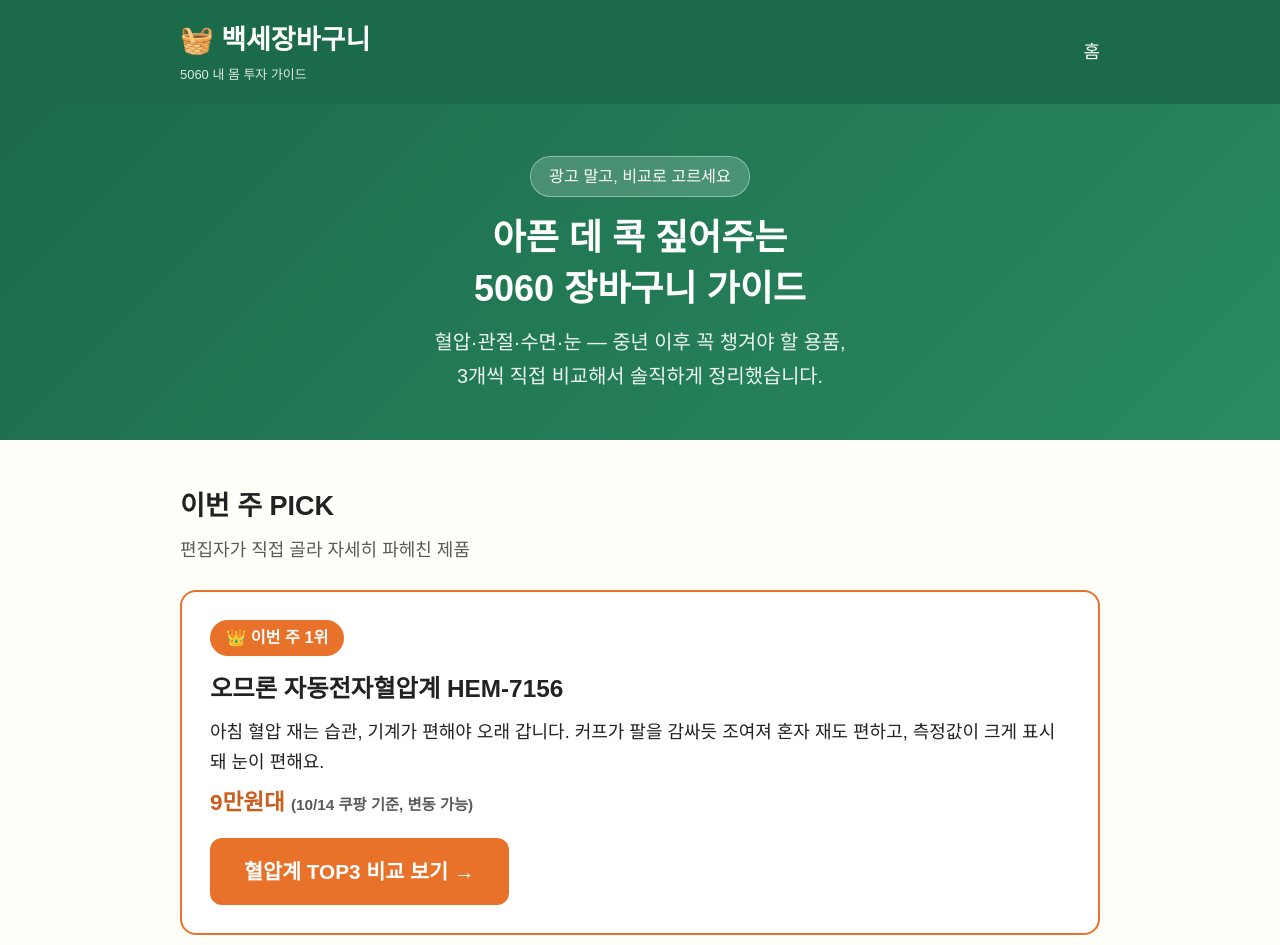
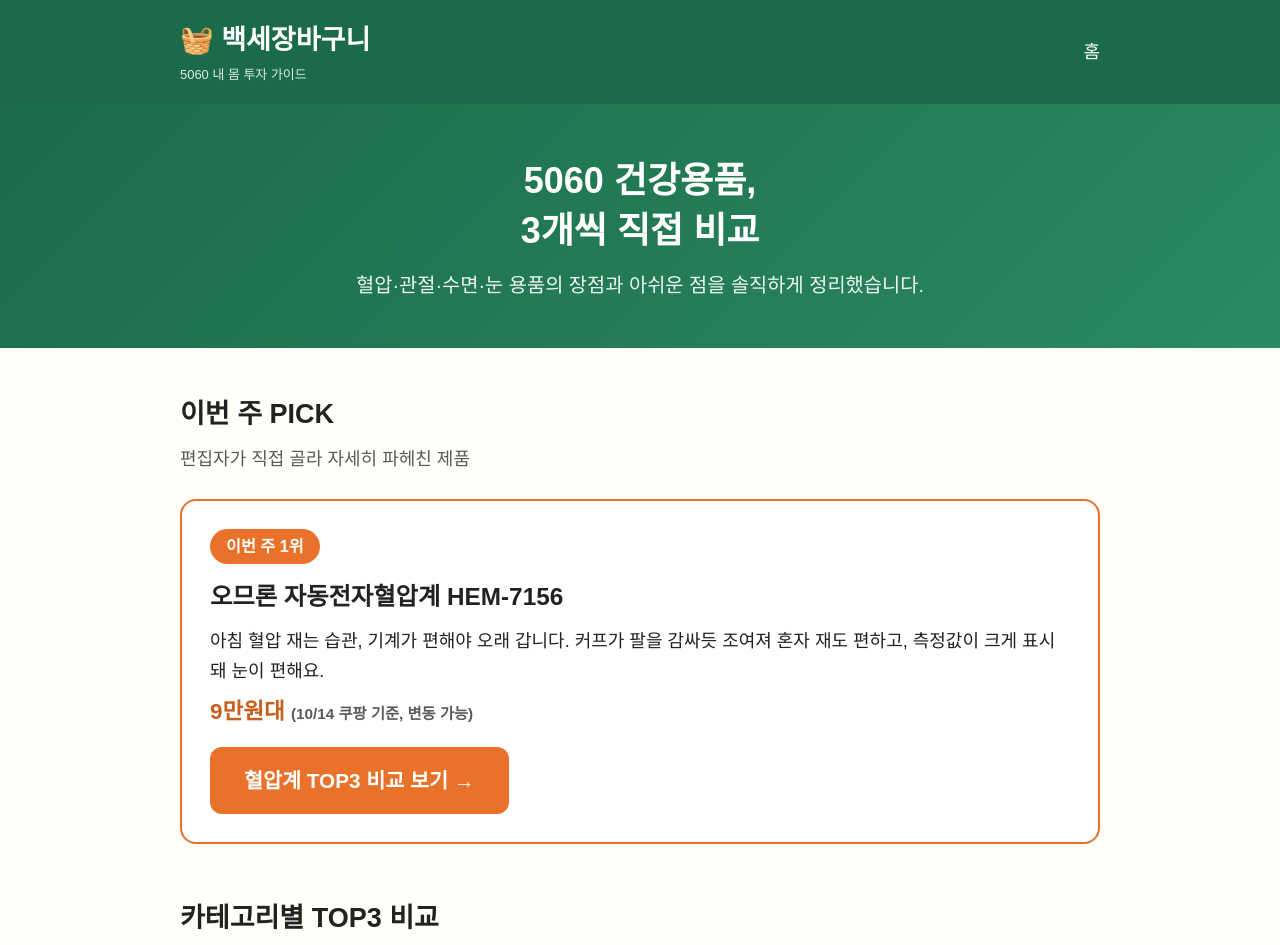
Before and after one commit to bella-lim/baekse-cart, a plain HTML site: page index.html in a window 1280 px wide. Shown: the top 945 px of the page. Drawn offline with Linux system fonts and the light colour scheme.

Commit message:
Revise meta description and hero section text
Updated the description meta tag and modified text in the hero section for clarity and conciseness.

```diff
--- a/index.html
+++ b/index.html
@@ -4,7 +4,7 @@
 <meta charset="UTF-8">
 <meta name="viewport" content="width=device-width, initial-scale=1.0">
 <title>백세장바구니 — 5060 내 몸 투자 가이드</title>
-<meta name="description" content="50·60대를 위한 건강·생활용품 비교 가이드. 혈압계, 관절 영양제, 마사지기 등 아픈 데 콕 짚어주는 솔직 비교.">
+<meta name="description" content="5060 건강용품을 3개씩 비교합니다. 혈압·관절·수면·눈 용품의 장점과 아쉬운 점을 솔직하게 정리합니다.">
 <link rel="stylesheet" href="style.css">
 </head>
 <body>
@@ -20,9 +20,8 @@
 
 <section class="hero">
   <div class="wrap">
-    <span class="badge">광고 말고, 비교로 고르세요</span>
-    <h1>아픈 데 콕 짚어주는<br>5060 장바구니 가이드</h1>
-    <p>혈압·관절·수면·눈 — 중년 이후 꼭 챙겨야 할 용품,<br>3개씩 직접 비교해서 솔직하게 정리했습니다.</p>
+    <h1>5060 건강용품,<br>3개씩 직접 비교</h1>
+    <p>혈압·관절·수면·눈 용품의 장점과 아쉬운 점을 솔직하게 정리했습니다.</p>
   </div>
 </section>
 
@@ -32,7 +31,7 @@
     <h2 class="section-title">이번 주 PICK</h2>
     <p class="section-sub">편집자가 직접 골라 자세히 파헤친 제품</p>
     <div class="pick">
-      <span class="tag">👑 이번 주 1위</span>
+      <span class="tag">이번 주 1위</span>
       <h3>오므론 자동전자혈압계 HEM-7156</h3>
       <p>아침 혈압 재는 습관, 기계가 편해야 오래 갑니다. 커프가 팔을 감싸듯 조여져 혼자 재도 편하고, 측정값이 크게 표시돼 눈이 편해요.</p>
       <p class="price">9만원대 <span class="price-note">(10/14 쿠팡 기준, 변동 가능)</span></p>
```
